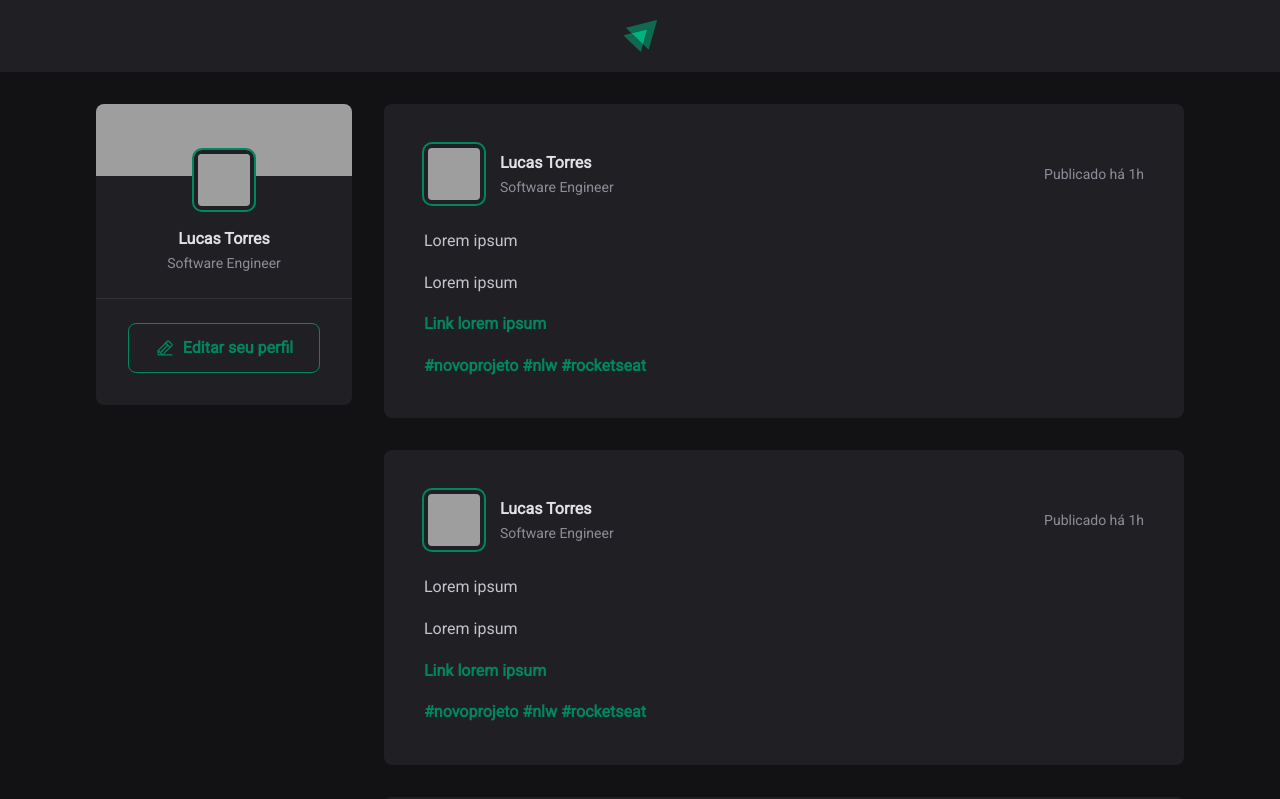
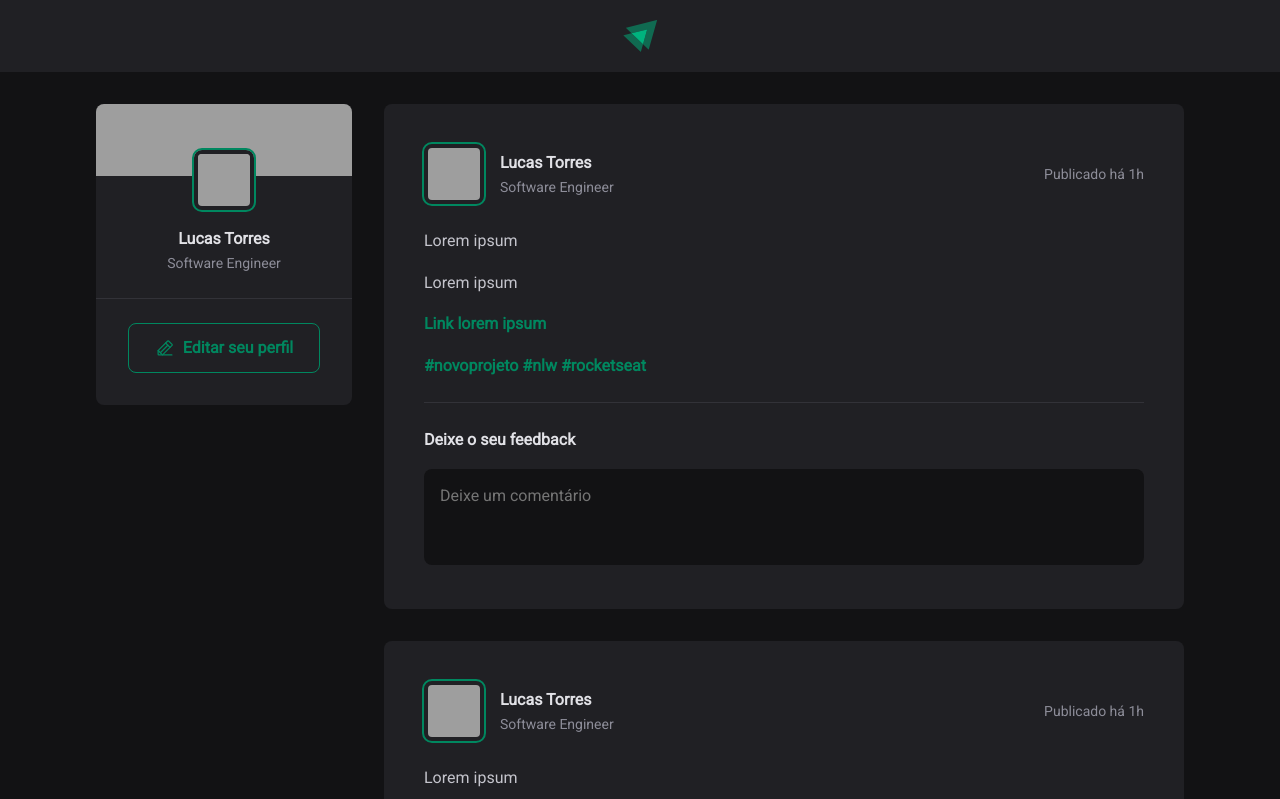
Before and after one commit to lucastorress/rocketseat-reactjs-ignite-feed, a Next.js app: page / in a window 1280 px wide. Shown: the top 799 px of the page. Built offline with nearby package versions, Linux system fonts and the light colour scheme; grey boxes are pictures that could not be loaded.

Commit message:
feat: finish Post component

```diff
--- a/components/Post/index.tsx
+++ b/components/Post/index.tsx
@@ -1,4 +1,5 @@
 import { Avatar } from '../Avatar';
+import { PostCommentForm } from '../PostCommentForm';
 import styles from './Post.module.css'
 
 interface postProps {
@@ -37,6 +38,8 @@
                     <a href=''>#rocketseat</a>
                 </p>
             </div>
+
+            <PostCommentForm />
         </article>
     );
 }
--- /dev/null
+++ b/components/PostCommentForm/PostCommentForm.module.css
@@ -0,0 +1,52 @@
+.commentForm {
+    width: 100%;
+    margin-top: 1.5rem;
+    padding-top: 1.5rem;
+    border-top: 1px solid var(--gray-600);
+}
+
+.commentForm > strong {
+    line-height: 1.6;
+    color: var(--gray-100);
+}
+
+.commentForm textarea {
+    width: 100%;
+    background: var(--gray-900);
+    border: 0;
+    resize: none;
+    height: 6rem;
+    padding: 1rem;
+    border-radius: 8px;
+    color: var(--gray-100);
+    line-height: 1.4;
+    margin-top: 1rem;
+}
+
+.commentForm footer {
+    visibility: hidden;
+    max-height: 0;
+}
+
+.commentForm:focus-within footer {
+    visibility: visible;
+    max-height: none;
+}
+
+.commentForm button[type=submit] {
+    padding: 1rem 1.5rem;
+    margin-top: 1rem;
+    border: 0;
+    border-radius: 8px;
+    background: var(--green-500);
+    color: var(--white);
+    font-weight: bold;
+    cursor: pointer;
+
+    transition: background-color 0.5s;
+
+}
+
+.commentForm button[type=submit]:hover {
+    background: var(--green-300);
+}
--- /dev/null
+++ b/components/PostCommentForm/index.tsx
@@ -0,0 +1,13 @@
+import styles from './PostCommentForm.module.css'
+
+export function PostCommentForm() {
+    return (
+        <form className={styles.commentForm}>
+            <strong>Deixe o seu feedback</strong>
+            <textarea placeholder='Deixe um comentário' />
+            <footer>
+                <button type='submit'>Publicar</button>
+            </footer>
+        </form>
+    )
+}
--- a/styles/globals.css
+++ b/styles/globals.css
@@ -11,6 +11,11 @@
 
   --green-300: #00B37E;
   --green-500: #00875f;
+}
+
+:focus {
+  outline: transparent;
+  box-shadow: 0 0 0 2px var(--green-500);
 }
 
 * {
```
